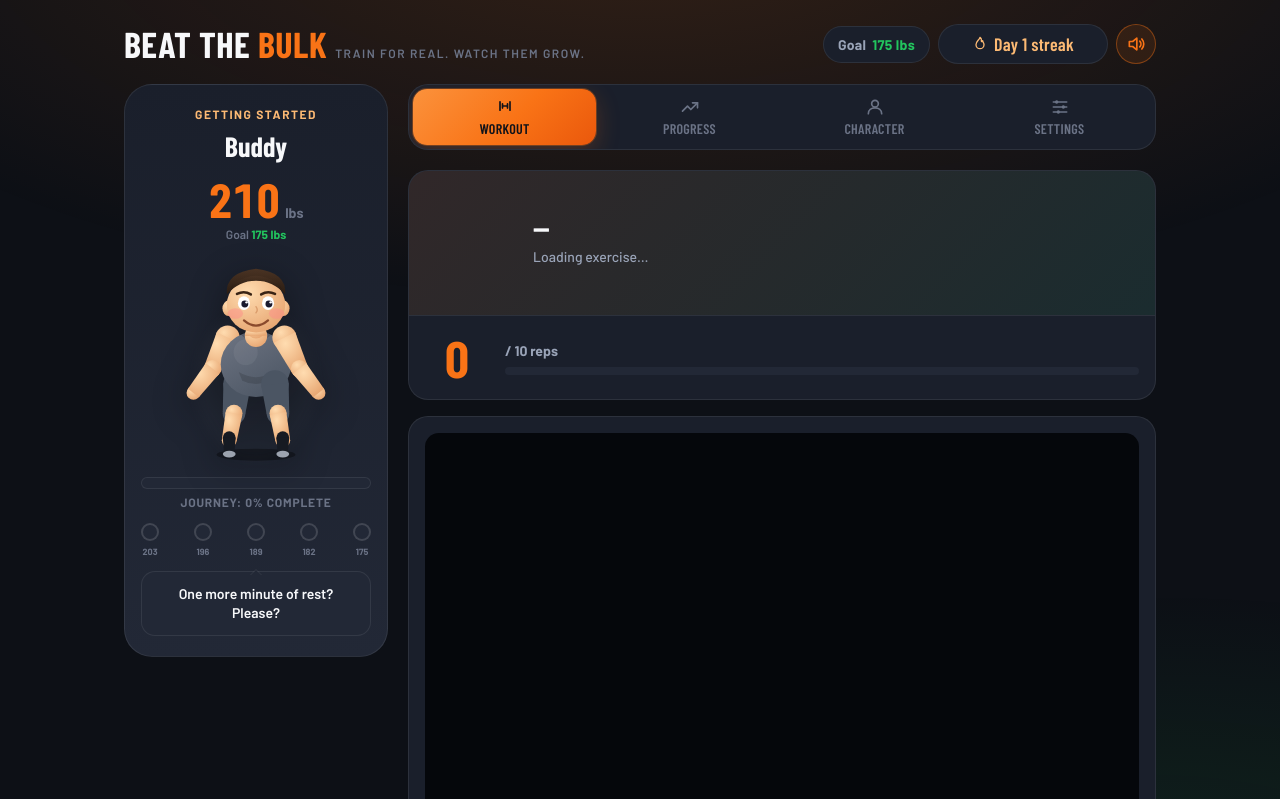
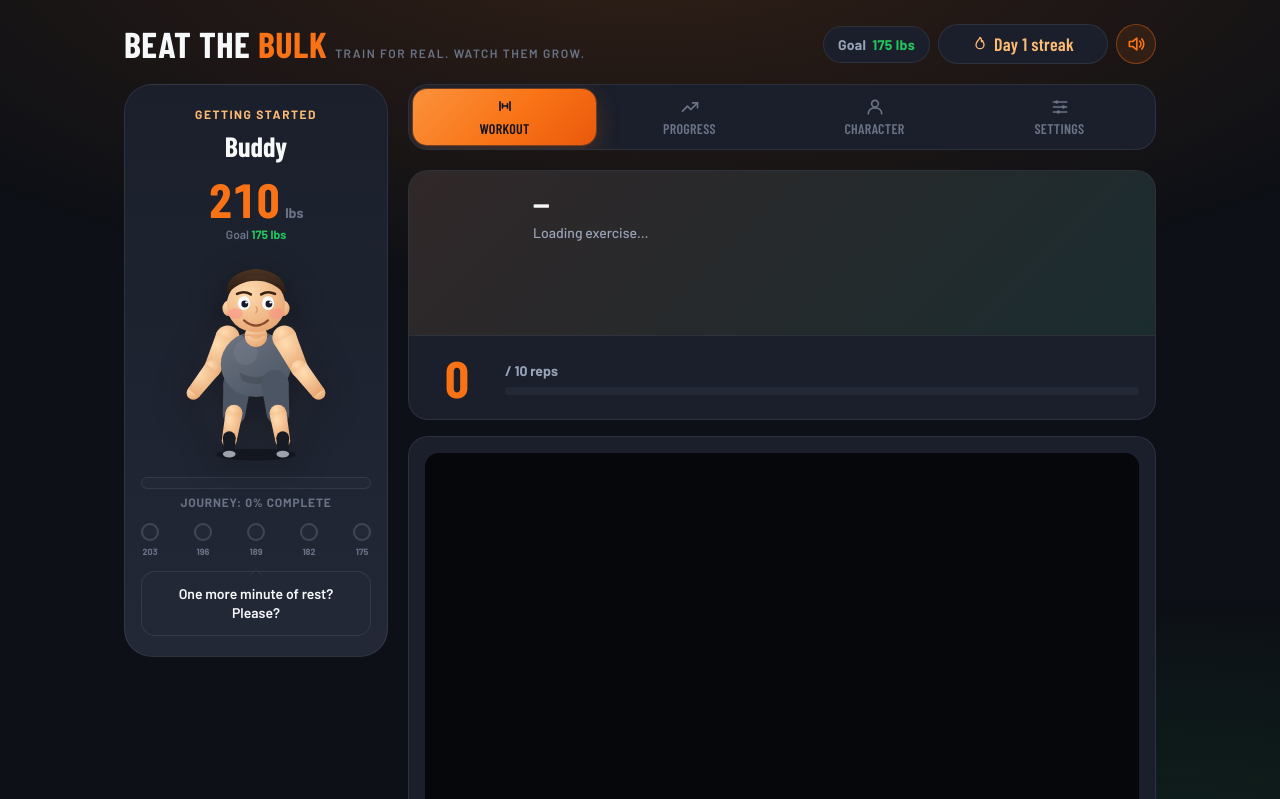
Before and after one commit to owenchlee/Beat-the-Bulk, a website: page index.html in a window 1280 px wide. Both pictures are taken after a click on the button "BEGIN WORKOUT". Shown: the top 799 px of the page. Drawn offline with nearby package versions, Linux system fonts and the light colour scheme; a script that the page names is missing.

Commit message:
goodnight moon 3: node C:/Users/owen/.workboard/overnight-run/2026-… 743 -> 705
Reserved min-height for exercise tags (26px) and tip text (4.5em) in the demo card so loading an exercise does not shift the cam/rep block. Metric 743 -> 731 (single run).

```diff
--- a/css/components.css
+++ b/css/components.css
@@ -291,8 +291,8 @@
 #demoSvg { width: 92px; height: 112px; flex-shrink: 0; }
 .demo-info { flex: 1; min-width: 160px; }
 .demo-info h3 { font-family: var(--font-display); font-size: var(--fs-xl); font-weight: 700; color: var(--color-fg); margin-bottom: 3px; }
-.demo-info p { font-size: var(--fs-sm); color: var(--color-fg-muted); font-weight: 500; line-height: 1.5; }
-.demo-tags { margin-top: 8px; display: flex; gap: 6px; flex-wrap: wrap; }
+.demo-info p { min-height: 4.5em; font-size: var(--fs-sm); color: var(--color-fg-muted); font-weight: 500; line-height: 1.5; }
+.demo-tags { margin-top: 8px; min-height: 26px; align-content: flex-start; display: flex; gap: 6px; flex-wrap: wrap; }
 
 .rep-area { padding: var(--sp-4); display: flex; align-items: center; gap: var(--sp-4); border-top: 1px solid var(--color-border); }
 .rep-big { font-family: var(--font-display); font-size: 3.2rem; font-weight: 700; color: var(--color-primary); line-height: 1; min-width: 64px; text-align: center; font-variant-numeric: tabular-nums; }
```
